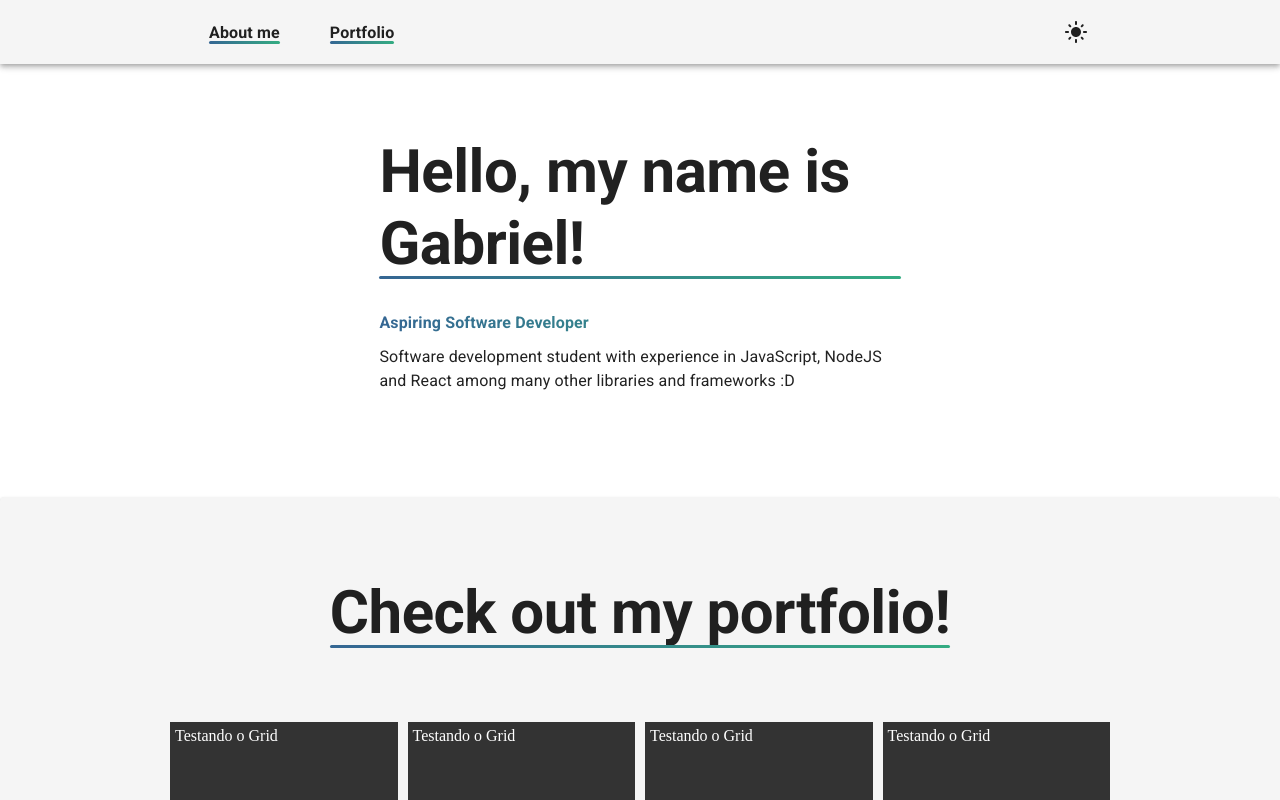
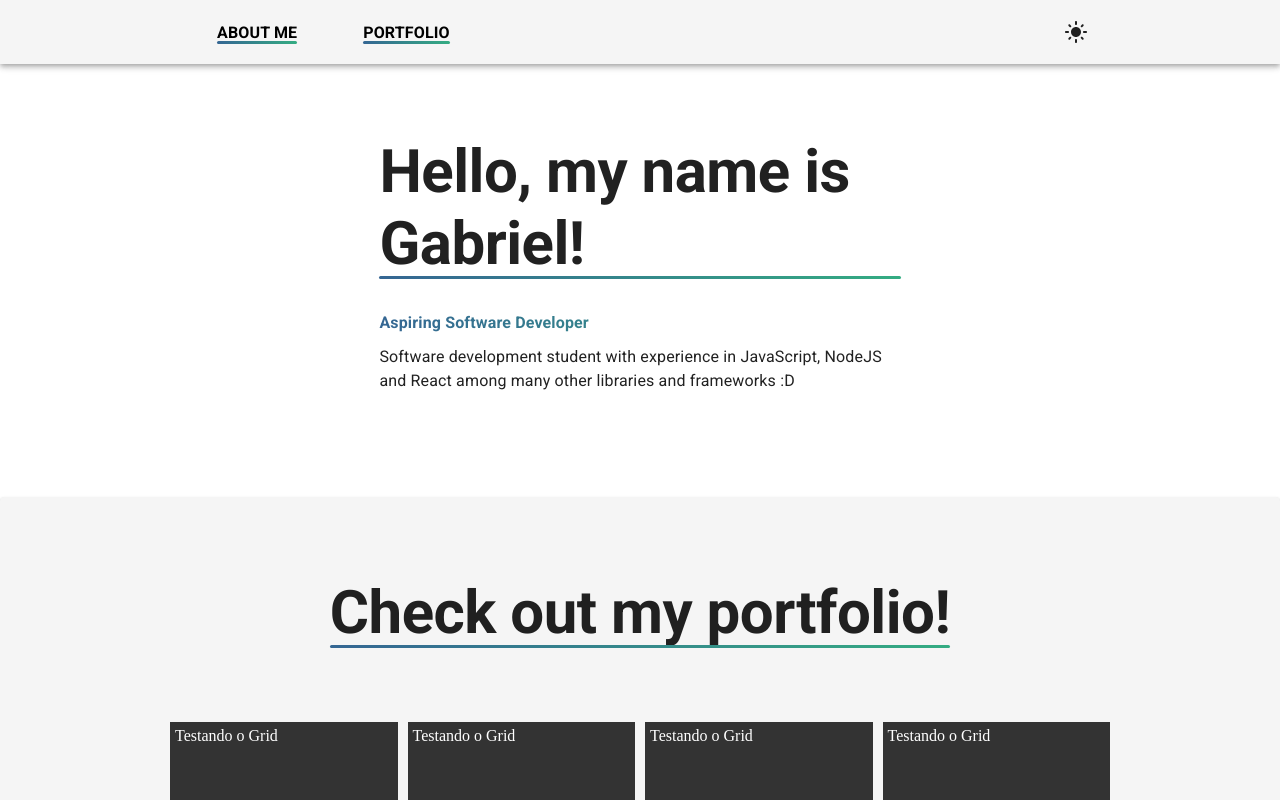
Before and after one commit to gbrissi/personal-website, a React (Vite) app in the folder portfolio/: page / in a window 1280 px wide. Shown: the top 800 px of the page. Built offline with nearby package versions, Linux system fonts and the light colour scheme.

Commit message:
style: updating button redirect stylization

```diff
--- a/portfolio/src/App.tsx
+++ b/portfolio/src/App.tsx
@@ -38,7 +38,7 @@ function App() {
     <ColorModeContext.Provider value={colorMode}>
       <ThemeProvider theme={theme}>
         <AppContainer>
-          <Header/>
+          <Header color={mode === 'light' ? 'secondary' : 'primary'}/>
           <Container>
             <Banner/>
             <Portfolio gridFontColor = {mode === 'light' ? '#fff' : '#000'} gridColor = {mode === 'light' ? '#333' : '#cecece'} color={mode === 'light' ? '#f5f5f5' : '#161616'}/>
--- a/portfolio/src/components/header.tsx
+++ b/portfolio/src/components/header.tsx
@@ -1,6 +1,6 @@
 import React, {useState, useContext} from 'react'
 import {styled} from '@mui/material'
-import {AppBar, Toolbar, Paper, Typography, IconButton, Grid, Container, Fade } from '@mui/material'
+import {AppBar, Toolbar, Paper, Button, Typography, IconButton, Grid, Container, Fade } from '@mui/material'
 import DarkModeIcon from '@mui/icons-material/DarkMode';
 import LightModeIcon from '@mui/icons-material/LightMode';
 import {useTheme, ThemeProvider, createTheme} from '@mui/material/styles';
@@ -8,7 +8,7 @@ import {useTheme, ThemeProvider, createTheme} from '@mui/material/styles';
 export const ColorModeContext = React.createContext({ toggleColorMode: () => {
 }})
 
-function Header() {
+function Header(props:any) {
   const theme = useTheme();
   console.log(theme.palette.mode)
   const colorMode = React.useContext(ColorModeContext)
@@ -19,12 +19,16 @@ function Header() {
           <LinkContainer>
             <StyledDivision>
               <Redirect href='#about-me'>
-                <CustomTypography sx={{cursor:'pointer'}} variant='body1'>About me</CustomTypography>
+                <Button color={props.color}>
+                  <CustomTypography sx={{cursor:'pointer'}} variant='body1'>About me</CustomTypography>
+                </Button>
               </Redirect>
             </StyledDivision>
             <StyledDivision>
               <Redirect href='#portfolio'>
-                <CustomTypography sx={{cursor:'pointer'}} variant='body1'>Portfolio</CustomTypography>
+                <Button color={props.color}>
+                  <CustomTypography sx={{cursor:'pointer'}} variant='body1'>Portfolio</CustomTypography>
+                </Button>
               </Redirect>
             </StyledDivision>
           </LinkContainer>
@@ -55,9 +59,6 @@ const Redirect = styled('a')`
 
 const CustomTypography = styled(Typography)`
   font-weight: bolder;
-  :hover {
-    font-size: 1.1rem
-  }
   ::after {
     display: block;
     position: relative;
```
Also changed, not shown: portfolio/src/components/Portfolio.tsx (+1 -1 lines).
